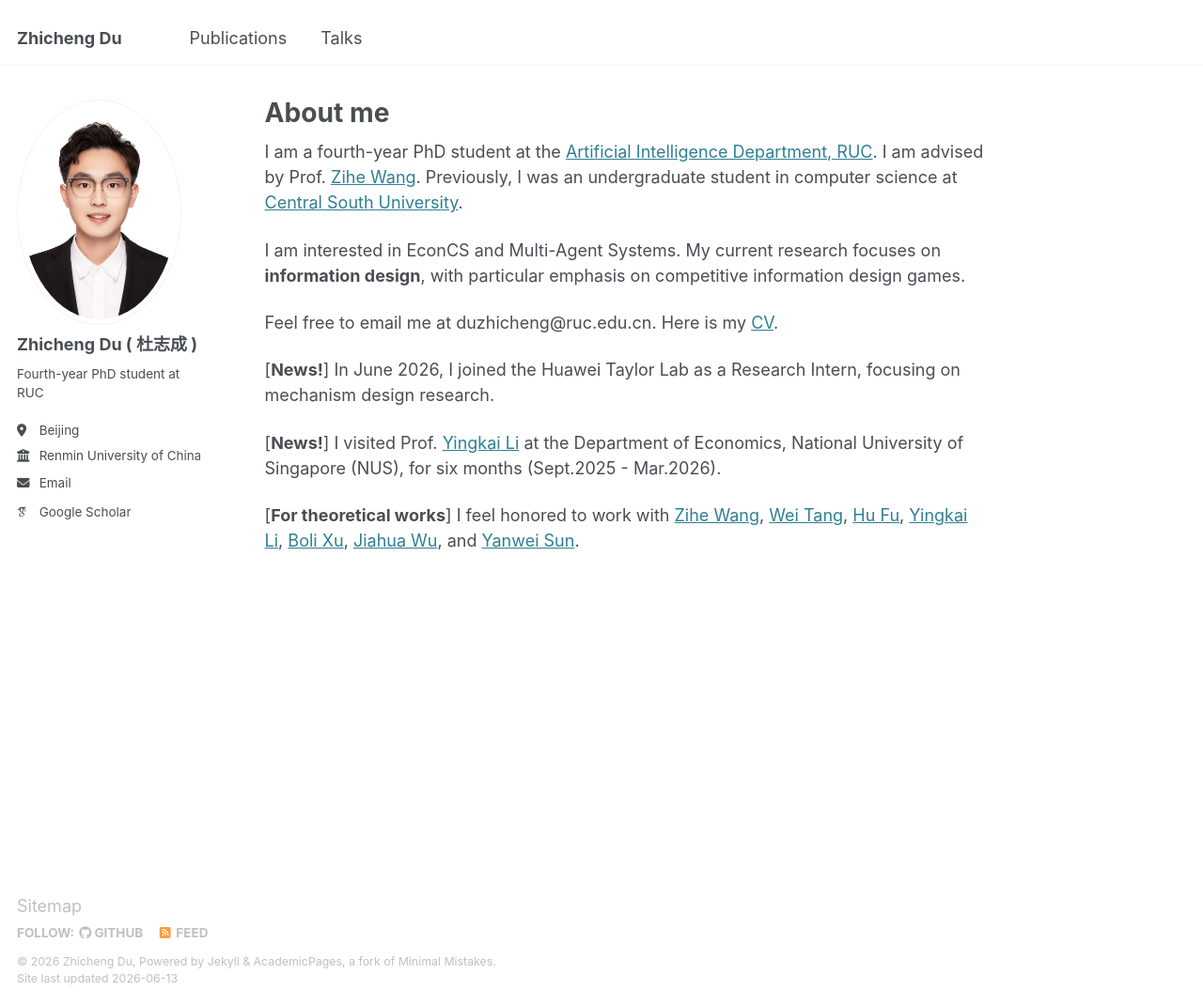
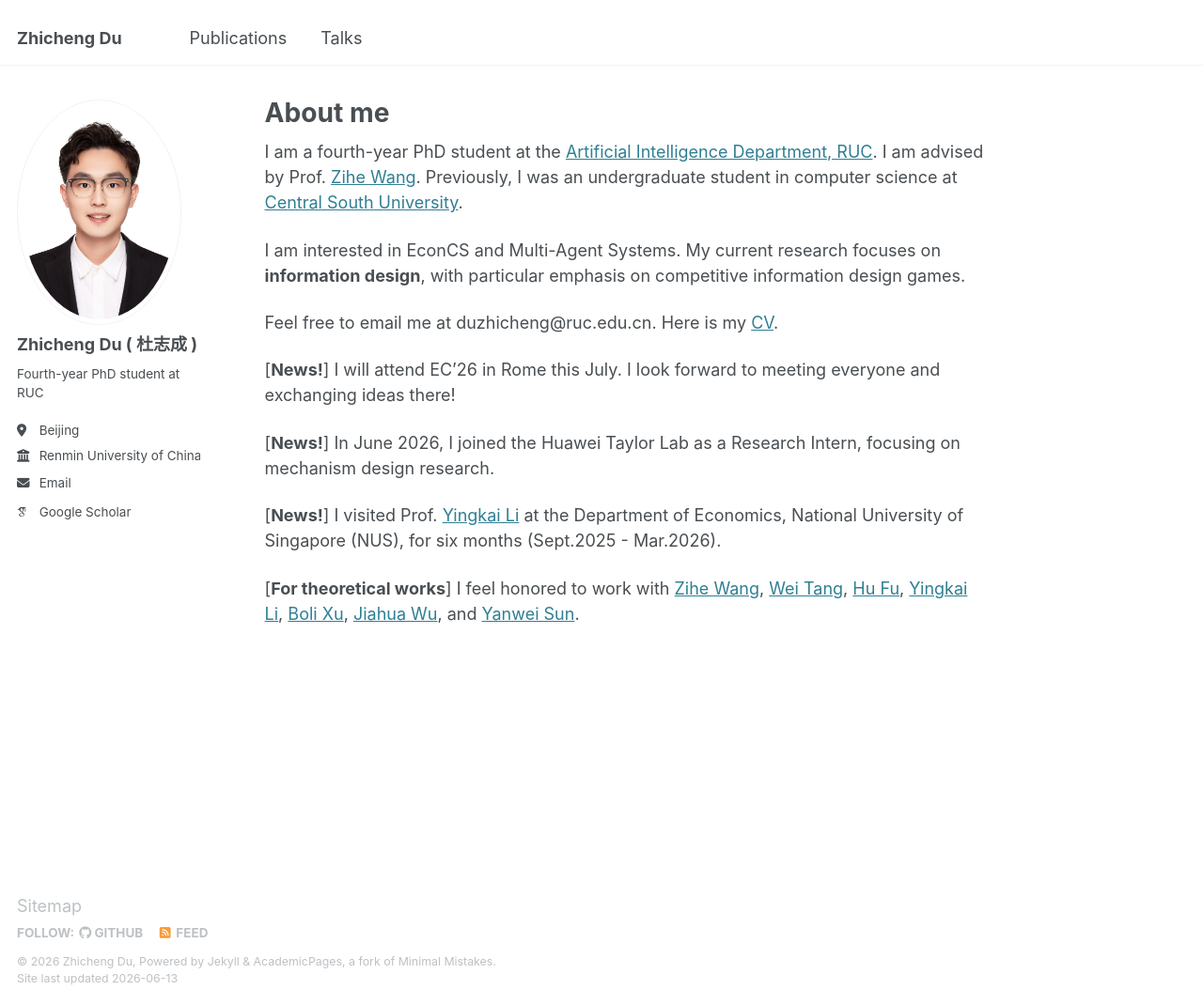
Before and after one commit to DUABC/zhichengdu, a Jekyll site: the page built from _pages/about.md, in a window 1280 px wide and 1070 px high. Shown: the whole window at 94% size. Built offline with Jekyll 4.4.1, drawn with Linux system fonts in a browser that asks for light colours; some web fonts are replaced.

Commit message:
Update about page with news and events
Added news updates about upcoming events and internships.

```diff
--- a/_pages/about.md
+++ b/_pages/about.md
@@ -18,6 +18,8 @@ My current research focuses on **information design**, with particular emphasis
 Feel free to email me at duzhicheng@ruc.edu.cn.
 Here is my [CV](https://duabc.github.io/zhichengdu/files/CV-20260226.pdf).
 
+[**News!**] I will attend EC'26 in Rome this July. I look forward to meeting everyone and exchanging ideas there!
+
 [**News!**] In June 2026, I joined the Huawei Taylor Lab as a Research Intern, focusing on mechanism design research.
 
 [**News!**] I visited Prof. [Yingkai Li](https://yingkai-li.github.io/) at the Department of Economics, National University of Singapore (NUS), for six months (Sept.2025 - Mar.2026).
```
